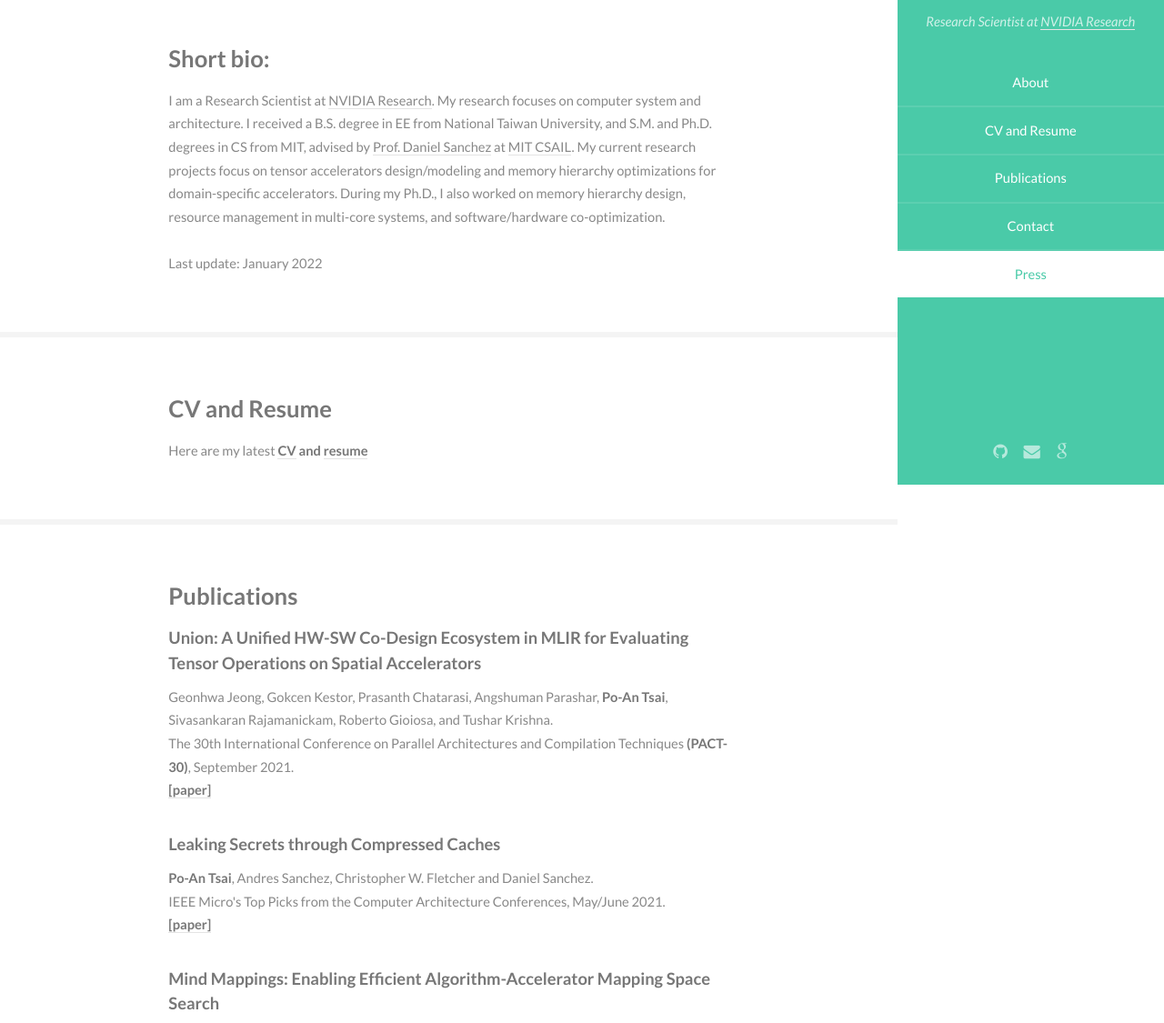
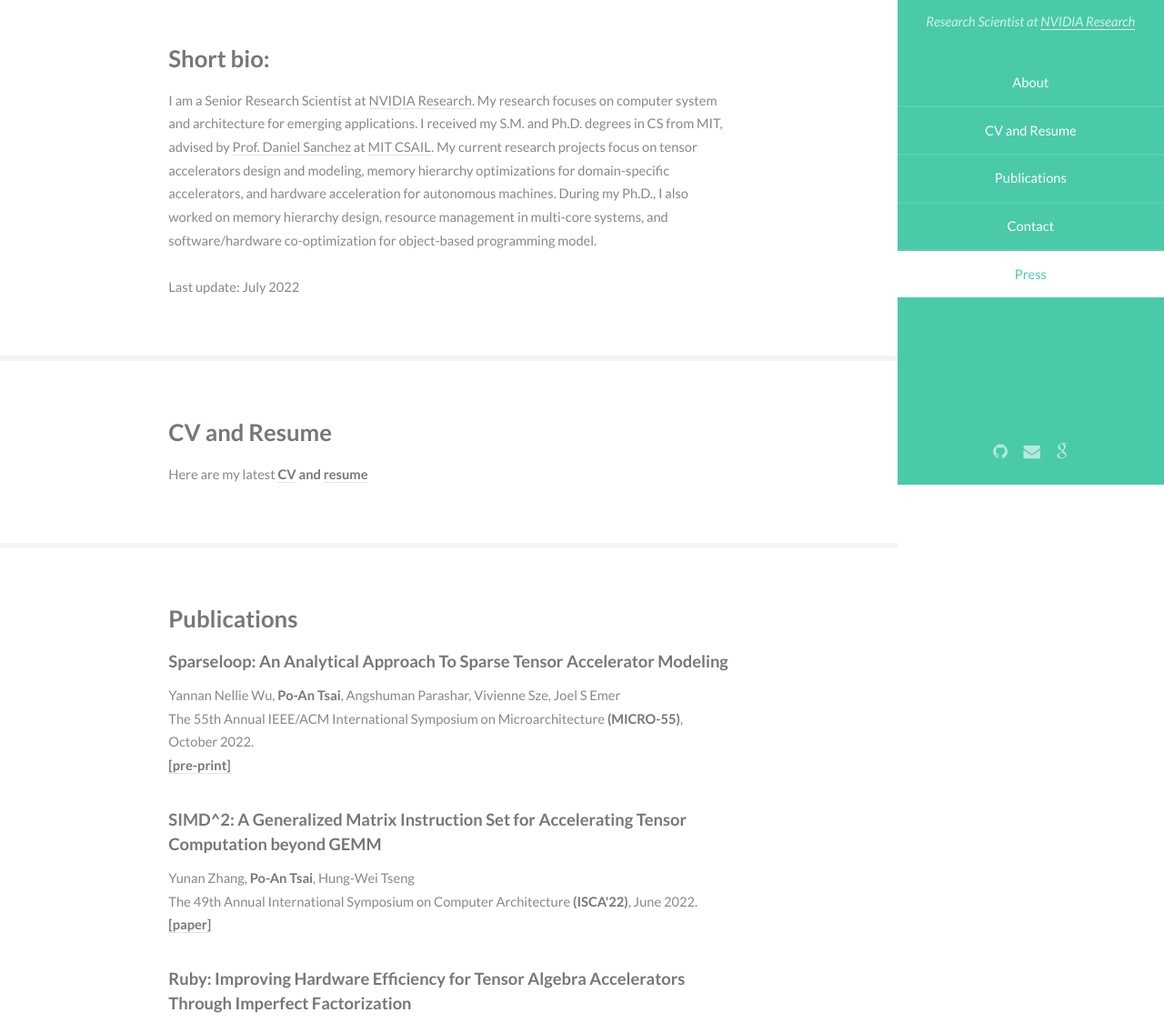
Before and after one commit to benpatsai/benpatsai.github.io, a plain HTML site: page index.html in a window 1280 px wide. Shown: the part 267-1392 px from the top of the page at 91% size. Drawn offline with Linux system fonts and the light colour scheme.

Commit message:
July 2022 webpage update

```diff
--- a/index.html
+++ b/index.html
@@ -50,18 +50,18 @@
 							<section id="one">
 								<div class="container">
                                     <p> <h3><b>Short bio:</b></h3>
-                                        I am a Research Scientist at
+                                        I am a Senior Research Scientist at
                                         <a href="https://research.nvidia.com">NVIDIA Research</a>.
-                                        My research focuses on computer system and architecture.
-                                        I received a B.S. degree in EE from National Taiwan University,
-                                        and S.M. and Ph.D. degrees in CS from MIT, advised by
+                                        My research focuses on computer system and architecture for emerging applications.
+                                        I received my S.M. and Ph.D. degrees in CS from MIT, advised by
                                         <a href="http://people.csail.mit.edu/sanchez/">Prof. Daniel Sanchez</a>
                                         at <a href="http://www.csail.mit.edu">MIT CSAIL</a>.
 
-                                        My current research projects focus on tensor accelerators design/modeling
-                                        and memory hierarchy optimizations for domain-specific accelerators.
+                                        My current research projects focus on tensor accelerators design and modeling,
+                                        memory hierarchy optimizations for domain-specific accelerators, and hardware acceleration for autonomous machines.
+
                                         During my Ph.D., I also worked on memory hierarchy design, resource management in multi-core systems,
-                                        and software/hardware co-optimization.<br><br>
+                                        and software/hardware co-optimization for object-based programming model.<br><br>
                                         <!---
                                         <p> <h3><b>About my research:</b></h3>
                                         Modern processors are much faster than their main memory.
@@ -89,7 +89,7 @@
                                         to nano-scale devices (emerging memory technologies).
                                         </p>
                                         --->
-                                    <p> Last update: January 2022 </p>
+                                    <p> Last update: July 2022 </p>
 								</div>
 							</section>
 
@@ -105,6 +105,25 @@
 							<section id="three">
 								<div class="container">
 									<h3>Publications</h3>
+                                        <h4>Sparseloop: An Analytical Approach To Sparse Tensor Accelerator Modeling</h4>
+                                        <p>
+                                        Yannan Nellie Wu, <b>Po-An Tsai</b>, Angshuman Parashar, Vivienne Sze, Joel S Emer<br>
+                                        The 55th Annual IEEE/ACM International Symposium on Microarchitecture <b>(MICRO-55)</b>, October 2022.<br>
+                                        <b><a href="https://arxiv.org/abs/2205.05826">[pre-print]</a></b>
+
+                                        <h4>SIMD^2: A Generalized Matrix Instruction Set for Accelerating Tensor Computation beyond GEMM</h4>
+                                        <p>
+                                        Yunan Zhang, <b>Po-An Tsai</b>, Hung-Wei Tseng<br>
+                                        The 49th Annual International Symposium on Computer Architecture <b>(ISCA'22)</b>, June 2022.<br>
+                                        <b><a href="https://dl.acm.org/doi/abs/10.1145/3470496.3527411">[paper]</a></b>
+
+
+                                        <h4>Ruby: Improving Hardware Efficiency for Tensor Algebra Accelerators Through Imperfect Factorization</h4>
+                                        <p>
+                                        Mark Horeni, Pooria Taheri, <b>Po-An Tsai</b>, Angshuman Parashar, Joel Emer, Siddharth Joshi<br>
+                                        2022 IEEE International Symposium on Performance Analysis of Systems and Software <b>(ISPASS 2022)</b>, May 2022.<br>
+                                        <b><a href="https://ieeexplore.ieee.org/abstract/document/9804679">[paper]</a></b>
+
                                         <h4>Union: A Unified HW-SW Co-Design Ecosystem in MLIR for Evaluating Tensor Operations on Spatial Accelerators</h4>
                                         <p>
                                         Geonhwa Jeong, Gokcen Kestor, Prasanth Chatarasi, Angshuman Parashar, <b>Po-An Tsai</b>, Sivasankaran Rajamanickam, Roberto Gioiosa, and Tushar Krishna.<br>
```
